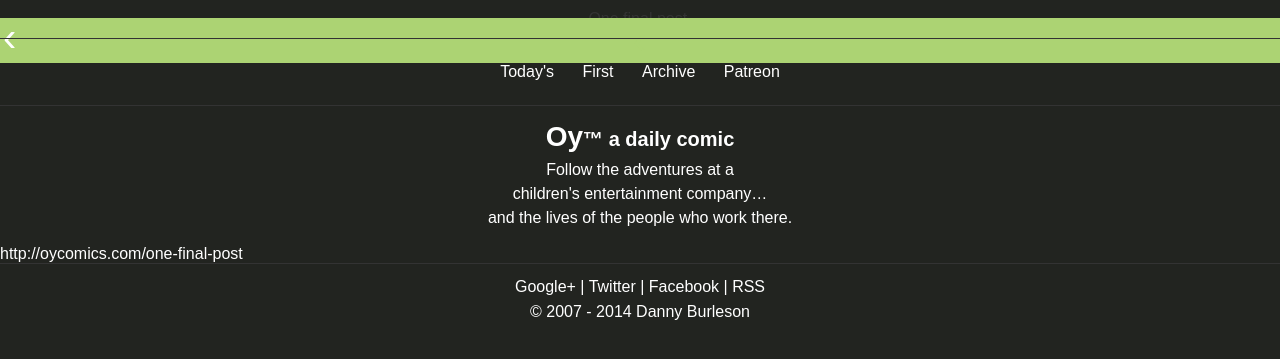
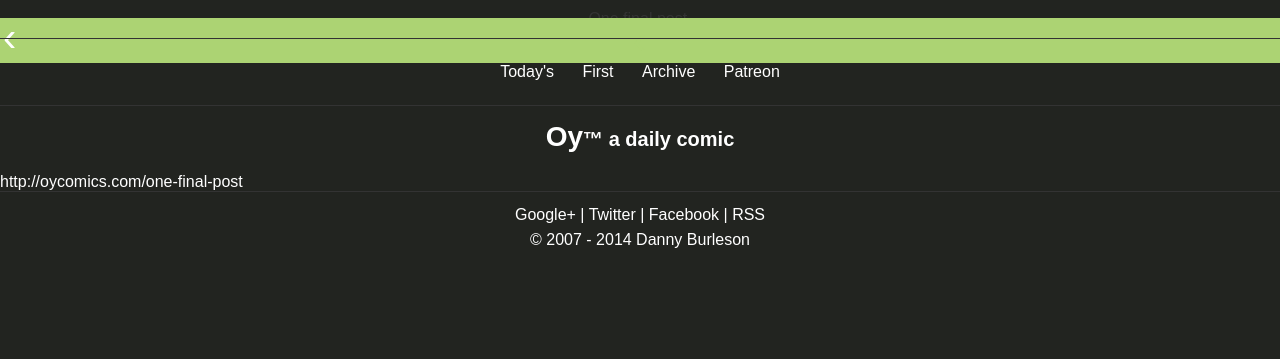
Before and after one commit to oycomics/oycomics.github.io, a Jekyll site: the page built from index.html, in a window 1280 px wide. Shown: the top 359 px of the page. Built offline with Jekyll 4.4.1, drawn with Linux system fonts in a browser that asks for light colours; Markdown is read by kramdown in place of the engine named in the settings; the list of posts is cut into pages by our own code.

Commit message:
Update title.html

```diff
--- a/_includes/title.html
+++ b/_includes/title.html
@@ -1,4 +1,4 @@
 <div class="title_about">
 <h1 class="site_title"><a href="/">Oy<span>&trade; a daily comic</span></a></h1>
-<p>Follow the adventures at a<br>children's entertainment company&hellip;<br>and the lives of the people who work there.</p>
+<!--- <p>Follow the adventures at a<br>children's entertainment company&hellip;<br>and the lives of the people who work there.</p> --->
 </div>
```
